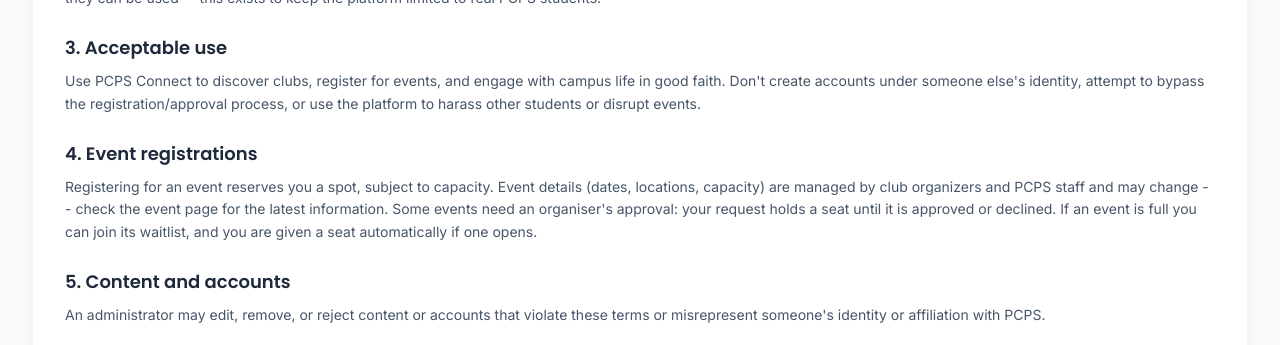
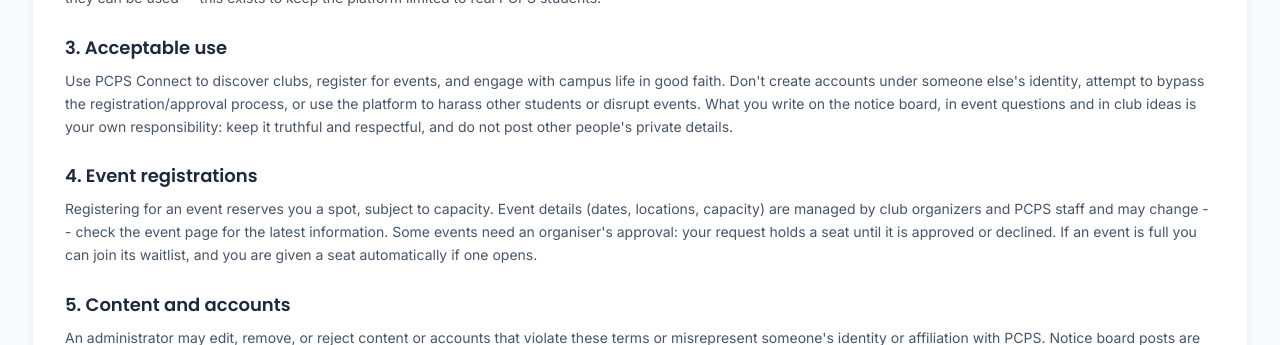
Before and after one commit to pujanrasaili/pcps-connect, a React (Vite) app in the folder frontend/: page /terms in a window 1280 px wide. Shown: the part 455-800 px from the top of the page. Built offline with nearby package versions, Linux system fonts and the light colour scheme; no server answers.

Commit message:
Terms: cover what students write on the notice board, in questions and in ideas

```diff
--- a/frontend/src/pages/Terms.jsx
+++ b/frontend/src/pages/Terms.jsx
@@ -34,7 +34,10 @@ export default function Terms() {
             engage with campus life in good faith. Don't create accounts
             under someone else's identity, attempt to bypass the
             registration/approval process, or use the platform to harass
-            other students or disrupt events.
+            other students or disrupt events. What you write on the notice
+            board, in event questions and in club ideas is your own
+            responsibility: keep it truthful and respectful, and do not post
+            other people's private details.
           </Section>
 
           <Section title="4. Event registrations">
@@ -51,7 +54,10 @@ export default function Terms() {
           <Section title="5. Content and accounts">
             An administrator may edit, remove, or reject content or
             accounts that violate these terms or misrepresent someone's
-            identity or affiliation with PCPS.
+            identity or affiliation with PCPS. Notice board posts are
+            removed automatically after 14 days, and a post that three
+            different students report is hidden until an administrator
+            reviews it.
           </Section>
 
           <Section title="6. No warranty">
```
